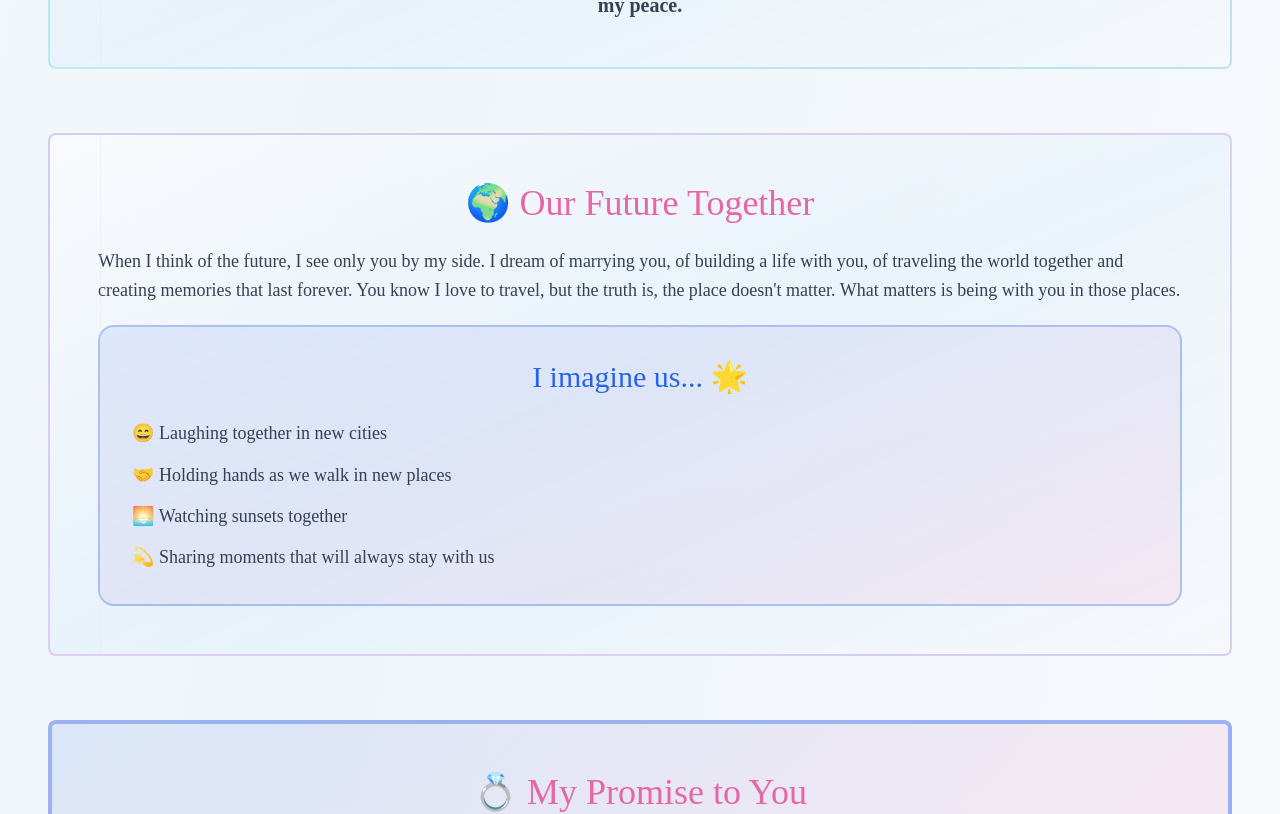
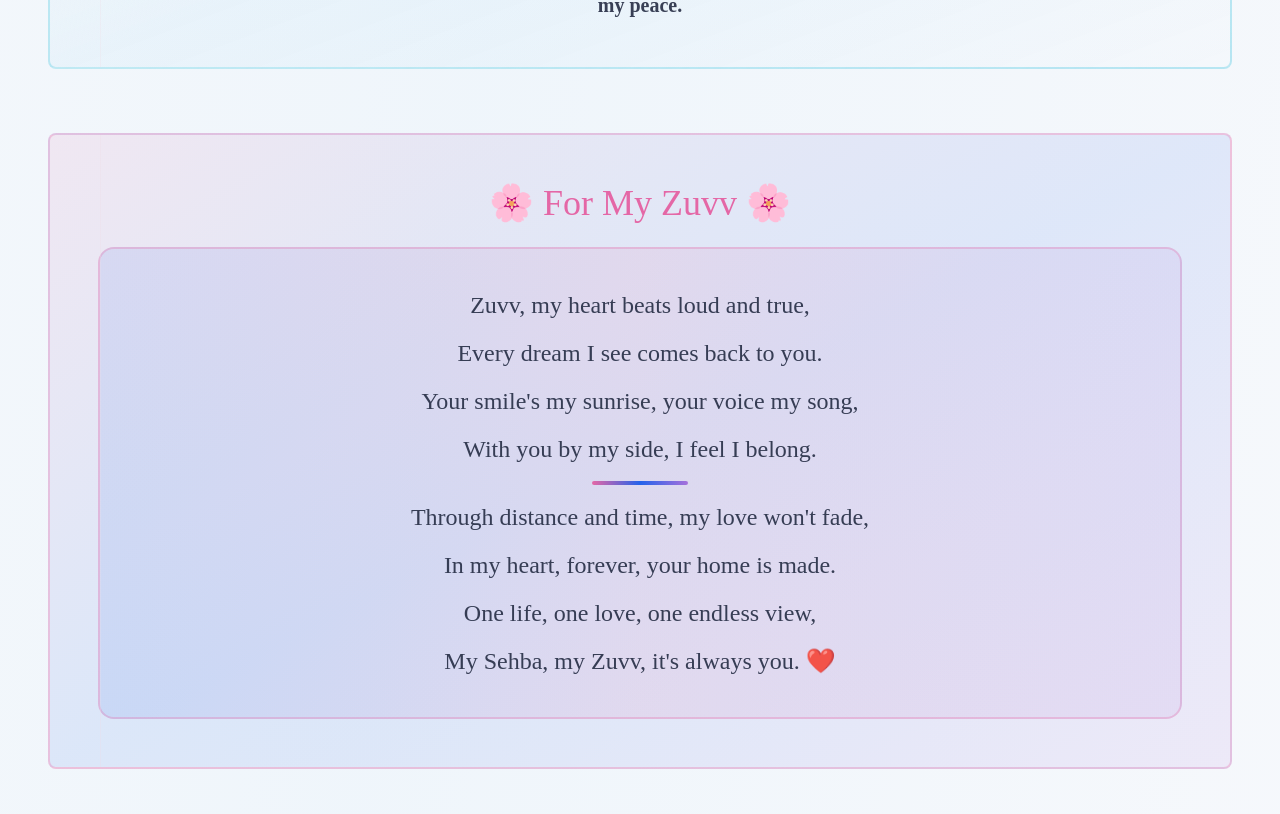
Before and after one commit to bots-hq/dear-heart-scribe, a React (Vite) app: page / in a window 1280 px wide. Shown: the part 4554-5368 px from the top of the page. Built offline with nearby package versions, Linux system fonts and the light colour scheme; the HTML template or start-up script is replaced by a standard one.

Commit message:
Add poem to website

```diff
--- a/src/pages/Index.tsx
+++ b/src/pages/Index.tsx
@@ -227,6 +227,30 @@ const Index = () => {
             </div>
           </LoveLetter>
 
+          {/* Special Poem: For My Zuvv */}
+          <LoveLetter
+            title="🌸 For My Zuvv 🌸"
+            className="shadow-professional hover:shadow-serene transition-all duration-500 border-2 border-romantic/30 bg-gradient-to-br from-romantic/10 via-primary/10 to-purple/10"
+          >
+            <div className="text-center space-y-6">
+              <div className="bg-gradient-to-r from-primary/10 via-romantic/10 to-purple/10 p-10 rounded-2xl border-2 border-romantic/30">
+                <div className="font-playfair text-xl md:text-2xl leading-relaxed text-foreground/90 space-y-4">
+                  <p>Zuvv, my heart beats loud and true,</p>
+                  <p>Every dream I see comes back to you.</p>
+                  <p>Your smile's my sunrise, your voice my song,</p>
+                  <p>With you by my side, I feel I belong.</p>
+                  <div className="my-6 flex justify-center">
+                    <div className="w-24 h-1 bg-gradient-to-r from-romantic via-primary to-purple rounded-full"></div>
+                  </div>
+                  <p>Through distance and time, my love won't fade,</p>
+                  <p>In my heart, forever, your home is made.</p>
+                  <p>One life, one love, one endless view,</p>
+                  <p>My Sehba, my Zuvv, it's always you. ❤️</p>
+                </div>
+              </div>
+            </div>
+          </LoveLetter>
+
           {/* Postcard 9: Future Dreams */}
           <LoveLetter
             title="🌍 Our Future Together"
```
